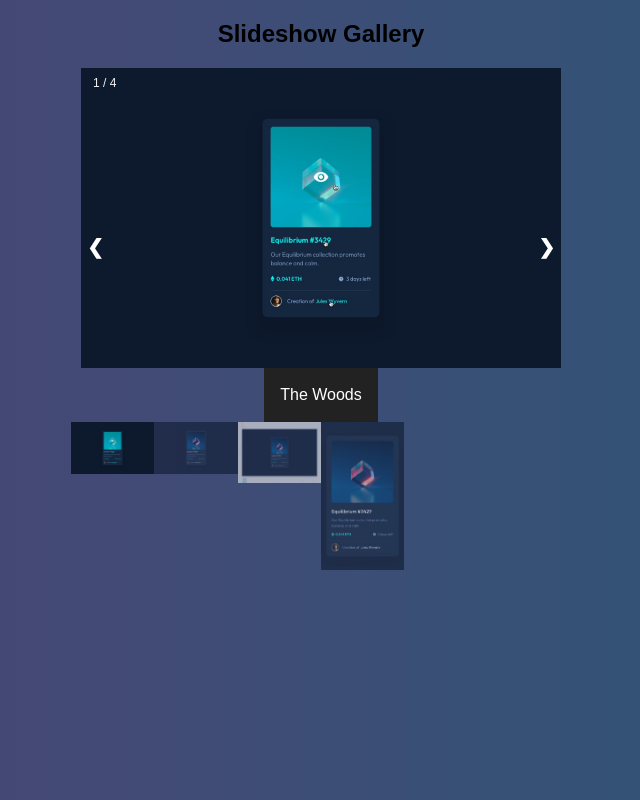
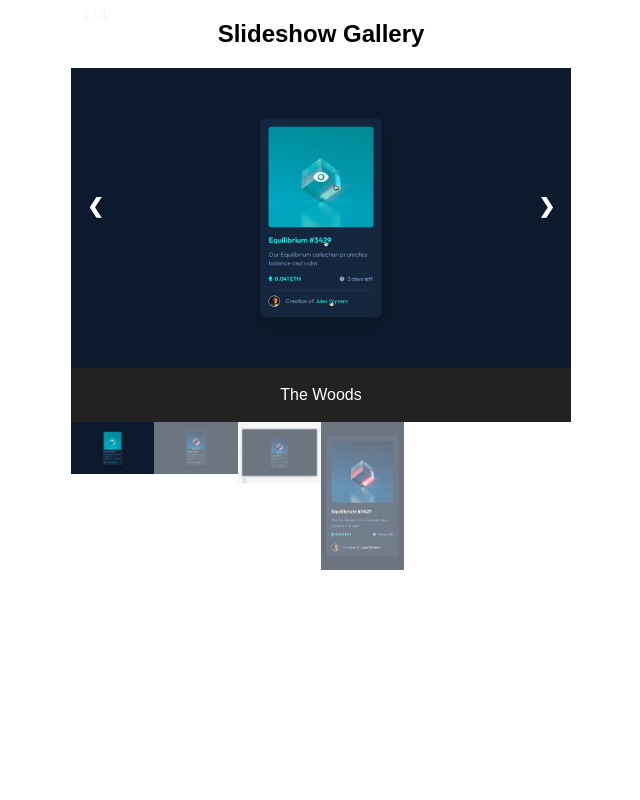
Before and after one commit to steeven-js/Test-gallerie-simple, a plain HTML site: page index.html in a window 1280 px wide. Shown: the whole page, without its empty margins (319-959 px from the left). Drawn offline with Linux system fonts and the light colour scheme.

Commit message:
first commit

```diff
--- a/css/gallerie-simple.css
+++ b/css/gallerie-simple.css
@@ -12,10 +12,6 @@ body {
     flex-direction: column;
 
     margin: 0;
-
-    background: #2b5876;  /* fallback for old browsers */
-    background: -webkit-linear-gradient(to right, #4e4376, #2b5876);  /* Chrome 10-25, Safari 5.1-6 */
-    background: linear-gradient(to right, #4e4376, #2b5876); /* W3C, IE 10+/ Edge, Firefox 16+, Chrome 26+, Opera 12+, Safari 7+ */
   }
 
 
@@ -24,7 +20,7 @@ body {
   }
 
   /* Position the image container (needed to position the left and right arrows) */
-  .container-gallerie {
+  .container {
     max-width: 500px;
 
     position: relative;
--- a/index.html
+++ b/index.html
@@ -9,9 +9,9 @@
 </head>
 <body>
     <body>
-
+      <div class="container">
         <h2 style="text-align:center">Slideshow Gallery</h2>
-
+        <!-- gallerie -->
         <div class="container-gallerie">
           <div class="mySlides">
             <div class="numbertext">1 / 4</div>
@@ -55,6 +55,9 @@
             </div>
           </div>
         </div>
+        <!-- info -->
+      </div>
+
 
         <script>
         let slideIndex = 1;
```
